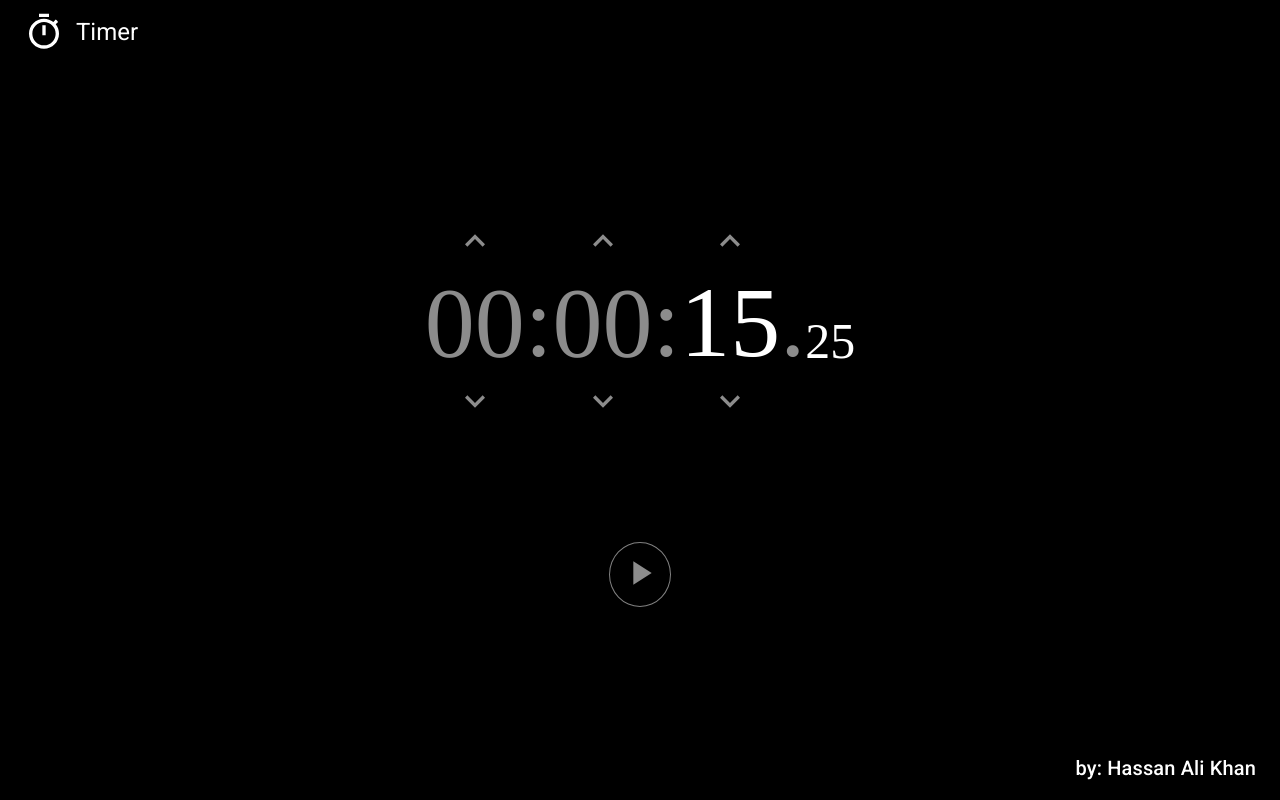
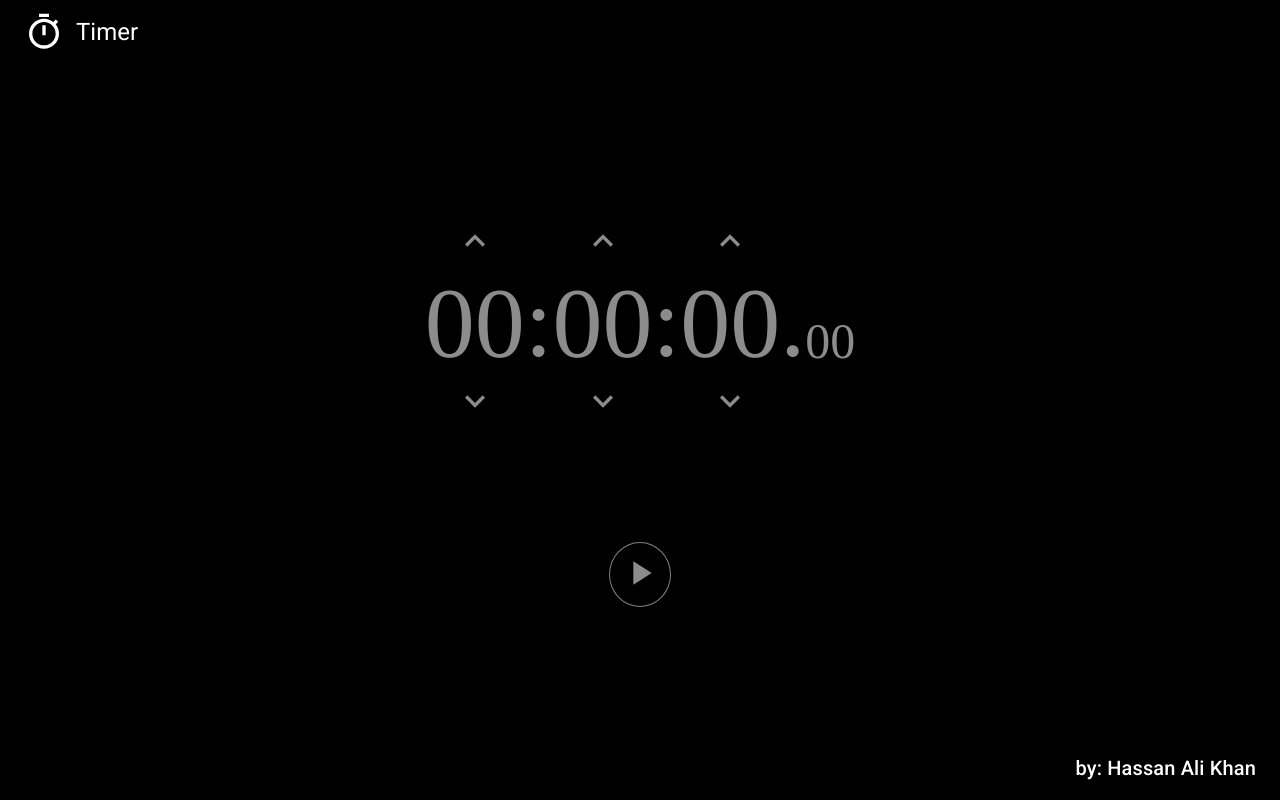
Before and after one commit to hassan-ak/timer-app, a React (Create React App) app: page / in a window 1280 px wide. Built offline with nearby package versions, Linux system fonts and the light colour scheme.

Commit message:
Activate Set Timer buttons

```diff
--- a/src/components/timeDisplay/TimeDisplay.tsx
+++ b/src/components/timeDisplay/TimeDisplay.tsx
@@ -2,7 +2,6 @@
 // React Imports
 import React from 'react';
 // Material UI component
-import AddIcon from '@material-ui/icons/Add';
 import KeyboardArrowDownIcon from '@material-ui/icons/KeyboardArrowDown';
 import KeyboardArrowUpIcon from '@material-ui/icons/KeyboardArrowUp';
 
@@ -15,43 +14,49 @@ type Props = {
         h: number;
     };
     StatusR: string;
+    hIR: () => void;
+    hDR: () => void;
+    mIR: () => void;
+    mDR: () => void;
+    sIR: () => void;
+    sDR: () => void;
 };
 
 // TimeDisplay Component
-export const TimeDisplay : React.FC<Props> = ({Time,StatusR}) => {
+export const TimeDisplay : React.FC<Props> = ({Time,StatusR,hIR,hDR,mIR,mDR,sIR,sDR}) => {
     return (
         <div className="timeDisplayContainer">
             <p className="time">
 
                 <div className="tE">
                     <div className="dE">
-                        {StatusR === "finished" ? (<button><KeyboardArrowUpIcon style={{ fontSize: 40 }}/></button>):("")}
+                        {StatusR === "finished" ? (<button onClick={hIR}><KeyboardArrowUpIcon style={{ fontSize: 40 }}/></button>):("")}
                         <span className={Time.h === 0 ? "inActive" : "active"}>
                             {Time.h >= 10 ? Time.h : "0" + Time.h}
                         </span>
-                        {StatusR === "finished" ? (<button><KeyboardArrowDownIcon style={{ fontSize: 40 }}/></button>):("")}
+                        {StatusR === "finished" ? (<button onClick={hDR}><KeyboardArrowDownIcon style={{ fontSize: 40 }}/></button>):("")}
                     </div>
                     <span className={Time.h === 0 ? "inActive" : "active"}>:</span>
                 </div>
 
                 <div className="tE">
                     <div className="dE">
-                        {StatusR === "finished" ? (<button><KeyboardArrowUpIcon style={{ fontSize: 40 }}/></button>):("")}
+                        {StatusR === "finished" ? (<button onClick={mIR}><KeyboardArrowUpIcon style={{ fontSize: 40 }}/></button>):("")}
                         <span className={Time.m === 0 && Time.h === 0 ? "inActive" : "active"}>
                             {Time.m >= 10 ? Time.m : "0" + Time.m}
                         </span>
-                        {StatusR === "finished" ? (<button><KeyboardArrowDownIcon style={{ fontSize: 40 }}/></button>):("")}
+                        {StatusR === "finished" ? (<button onClick={mDR}><KeyboardArrowDownIcon style={{ fontSize: 40 }}/></button>):("")}
                     </div>
                     <span className={Time.h === 0 ? "inActive" : "active"}>:</span>
                 </div>
 
                 <div className="tE">
                     <div className="dE">
-                        {StatusR === "finished" ? (<button><KeyboardArrowUpIcon style={{ fontSize: 40 }}/></button>):("")}
+                        {StatusR === "finished" ? (<button onClick={sIR}><KeyboardArrowUpIcon style={{ fontSize: 40 }}/></button>):("")}
                         <span className={Time.s === 0 && Time.m === 0 && Time.h === 0 ? "inActive" : "active"}>
                             {Time.s >= 10 ? Time.s : "0" + Time.s}
                         </span>
-                        {StatusR === "finished" ? (<button><KeyboardArrowDownIcon style={{ fontSize: 40 }}/></button>):("")}
+                        {StatusR === "finished" ? (<button onClick={sDR}><KeyboardArrowDownIcon style={{ fontSize: 40 }}/></button>):("")}
                     </div>
                     <span className={Time.h === 0 ? "inActive" : "active"}>.</span>
                 </div>
--- a/src/components/timer/Timer.tsx
+++ b/src/components/timer/Timer.tsx
@@ -17,7 +17,7 @@ type Timetd = {
 export const Timer = () => {
     // const definations
     // starting time
-    const timeDefined = { ms: 25, s: 15, m: 0, h: 0 };
+    const [timeDefined, setTimeDefined] = useState<Timetd>({ ms: 0, s: 0, m: 0, h: 0 });
     // for setting display component
     const [time, setTime] = useState<Timetd>(timeDefined);
     // for checking state of the App
@@ -72,6 +72,37 @@ export const Timer = () => {
     };
     // Reseuming timer
     const resume: () => void = () => start();
+    // Setting time on user clicks
+    const hI: () => void = () => {
+        if(time.h < 99){
+            setTime({ ms: time.ms, s: time.s, m: time.m, h: time.h+1 });
+        }
+    };
+    const hD: () => void = () => {
+        if(time.h > 0){
+            setTime({ ms: time.ms, s: time.s, m: time.m, h: time.h-1 });
+        }
+    };
+    const mI: () => void = () => {
+        if(time.m < 59){
+            setTime({ ms: time.ms, s: time.s, m: time.m+1, h: time.h });
+        }
+    };
+    const mD: () => void = () => {
+        if(time.m > 0){
+            setTime({ ms: time.ms, s: time.s, m: time.m-1, h: time.h });
+        }
+    };
+    const sI: () => void = () => {
+        if(time.s < 59){
+            setTime({ ms: time.ms, s: time.s+1, m: time.m, h: time.h });
+        }
+    };
+    const sD: () => void = () => {
+        if(time.s > 0){
+            setTime({ ms: time.ms, s: time.s-1, m: time.m, h: time.h });
+        }
+    };
 
     // Timer function return
     return (
@@ -79,6 +110,12 @@ export const Timer = () => {
             <TimeDisplay
                 StatusR={status}
                 Time={time}
+                hIR={hI}
+                hDR={hD}
+                mIR={mI}
+                mDR={mD}
+                sIR={sI}
+                sDR={sD}
             />
             <Buttons
                 StatusR={status}
```
Also changed, not shown: 1 other file (tests, documents, lock files or other folders).
